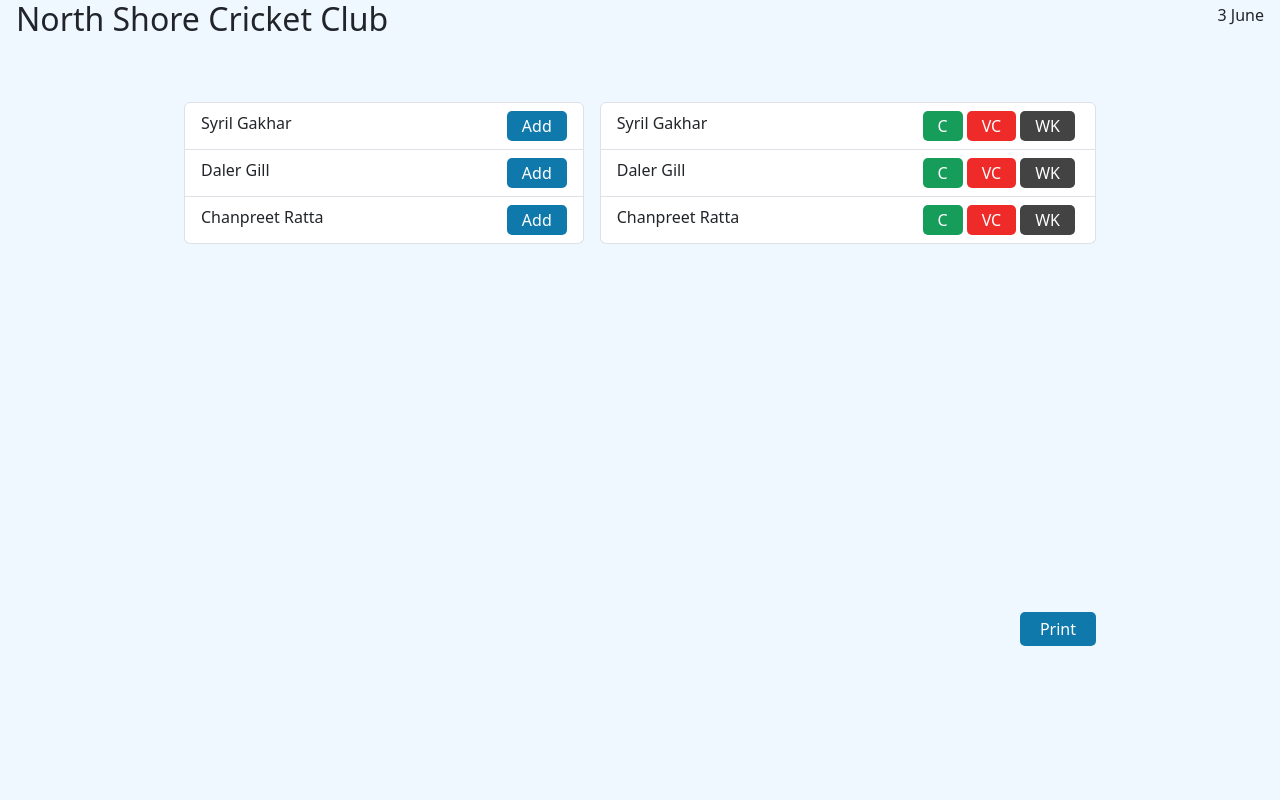
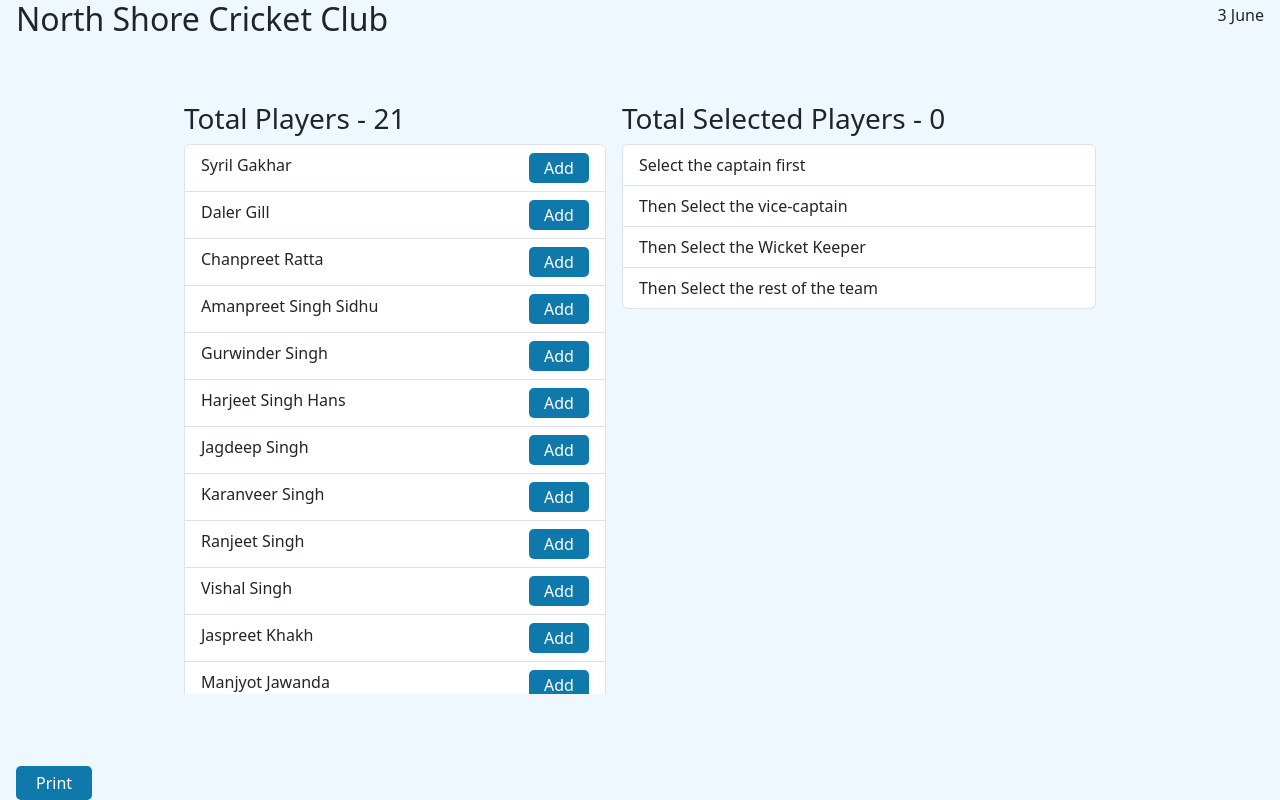
Before and after one commit to chanpreetRatta/teamList, a React (Vite) app: page / in a window 1280 px wide. Built offline with nearby package versions, Linux system fonts and the light colour scheme.

Commit message:
Added total players and Selection list

```diff
--- a/main.css
+++ b/main.css
@@ -1,6 +1,3 @@
-*, *::after, *::before{
-    box-sizing: border-box;
-}
 
 
 body{
@@ -11,10 +8,10 @@ body{
 
 .body-container{
     margin: 3em 10em;
-    height: 70vh;
+    height: 75vh;
 }
 
-.add, .captain, .vice-captain, .wicketkeeper, .print-button{
+.add,  .vice-captain, .print-button{
     border-radius: 5px;
     padding: 3px 15px;
     color: white;
@@ -25,19 +22,16 @@ body{
     background-color: rgb(16, 121, 172);
 }
 
-.captain{
-    background-color: rgb(23, 157, 90);
-}
+
 
 .vice-captain{
     background-color: rgb(238, 43, 41);
 }
 
-.wicketkeeper{
-    background-color: rgb(67, 67, 67);
-}
+
 
 .print-button{
+    border: none;
     width: fit-content;
     padding: 5px 20px;
     background-color: rgb(16, 121, 172);
--- a/src/components/Body.tsx
+++ b/src/components/Body.tsx
@@ -1,59 +1,47 @@
-import { useState } from "react";
+import { useEffect, useState } from "react";
 import PlayerList from "./PlayerList";
 import SelectedPlayers from "./SelectedPlayers";
+import getPlayers from "../services/api-client";
+import type { Player } from "./types";
+import PrintButton from "./PrintButton";
 
 const Body = () => {
-  const [playersList, setPlayersList] = useState([
-    {
-      "CC Player Id": 1241972,
-      "Player Name": "Syril Gakhar",
-      "Series And Division": "Sixth Division",
-      "Team Name": "North Vancouver  IV",
-      "Jersey Number": 24,
-    },
-    {
-      "CC Player Id": 1592470,
-      "Player Name": "Daler Gill",
-      "Series And Division": "Sixth Division",
-      "Team Name": "North Vancouver  IV",
-      "Jersey Number": 95,
-    },
-    {
-      "CC Player Id": 2137274,
-      "Player Name": "Chanpreet Ratta",
-      "Series And Division": "Sixth Division",
-      "Team Name": "North Vancouver  IV",
-      "Jersey Number": 37,
-    },
-  ]);
-  const [selectedPlayers, setSelectedPlayers] = useState([
-    {
-      "CC Player Id": 1241972,
-      "Player Name": "Syril Gakhar",
-      "Series And Division": "Sixth Division",
-      "Team Name": "North Vancouver  IV",
-      "Jersey Number": 24,
-    },
-    {
-      "CC Player Id": 1592470,
-      "Player Name": "Daler Gill",
-      "Series And Division": "Sixth Division",
-      "Team Name": "North Vancouver  IV",
-      "Jersey Number": 95,
-    },
-    {
-      "CC Player Id": 2137274,
-      "Player Name": "Chanpreet Ratta",
-      "Series And Division": "Sixth Division",
-      "Team Name": "North Vancouver  IV",
-      "Jersey Number": 37,
-    },
-  ]);
+  const [playersList, setPlayersList] = useState<Player[]>([]);
+  const [selectedPlayers, setSelectedPlayers] = useState<Player[]>([]);
+  const [errors, setErrors] = useState([]);
+
+  useEffect(() => {
+    getPlayers()
+      .then((res) => setPlayersList(res))
+      .catch((err) => setErrors(err));
+  }, []);
+
+  const handlePlayersSelection = (player: Player) => {
+    setSelectedPlayers([...selectedPlayers, player]);
+    setPlayersList(playersList.filter((i) => i !== player));
+  };
+
+  const handleDeletePlayer = (player: Player) => {
+    setPlayersList([...playersList, player]);
+    setSelectedPlayers(selectedPlayers.filter((i) => i !== player));
+  };
+
   return (
-    <div className="body-container d-flex">
-      <PlayerList playersList={playersList}></PlayerList>
-      <SelectedPlayers playerList={selectedPlayers}></SelectedPlayers>
-    </div>
+    <>
+      <div className="body-container d-flex justify-content-between">
+        <PlayerList
+          playersList={playersList}
+          selectPlayer={(player: Player) => handlePlayersSelection(player)}
+          totalPlayers={playersList.length}
+        ></PlayerList>
+        <SelectedPlayers
+          playerList={selectedPlayers}
+          deletePlayer={(player: Player) => handleDeletePlayer(player)}
+          totalPlayers={selectedPlayers.length}
+        ></SelectedPlayers>
+      </div>
+      <PrintButton totalPlayers={selectedPlayers.length}></PrintButton>
+    </>
   );
 };
 
--- a/src/components/Header.tsx
+++ b/src/components/Header.tsx
@@ -1,19 +1,29 @@
+// Define a TypeScript interface for the component's props
+// The component expects a single prop called `children`, which should be a string
 interface Props {
   children: string;
 }
 
+// Define a functional React component called Header
+// It accepts `children` as a prop, which will typically be used as a heading title
 const Header = ({ children }: Props) => {
+  // Extract the current day of the month and the full name of the current month
   const [day, month] = [
-    new Date().getDate(),
-    new Date().toLocaleString("default", { month: "long" }),
+    new Date().getDate(), // Get current day of the month (1-31)
+    new Date().toLocaleString("default", { month: "long" }), // Get current month as a full name (e.g., "June")
   ];
 
+  // Render the component UI
   return (
-    <span className="d-flex justify-content-between align-items-center ">
+    // Use a <span> as a flex container to layout the heading and date horizontally
+    <span className="d-flex justify-content-between align-items-center">
+      {/* Render the children prop as an <h2> heading */}
       <h2>{children}</h2>
+      {/* Display the current day and month in a <p> tag */}
       <p>{`${day} ${month}`}</p>
     </span>
   );
 };
 
+// Export the Header component for use in other parts of the application
 export default Header;
--- a/src/components/PlayerList.tsx
+++ b/src/components/PlayerList.tsx
@@ -2,21 +2,29 @@ import type { Player } from "./types";
 
 interface Props {
   playersList: Player[];
+  selectPlayer: (player: Player) => void;
+  totalPlayers: number;
 }
 
-const PlayerList = ({ playersList }: Props) => {
+const PlayerList = ({ playersList, selectPlayer, totalPlayers }: Props) => {
   return (
-    <ul className="list-group flex-fill p-2">
+    <div className="flex-fill p-2 overflow-scroll">
+      <h3>Total Players - {totalPlayers}</h3>
+
+      <ul className="list-group player-list ">
         {playersList.map((player) => (
           <li
             className="list-group-item d-flex justify-content-between"
             key={player["CC Player Id"]}
           >
             {player["Player Name"]}
-          <div className="add">Add</div>
+            <div className="add" onClick={() => selectPlayer(player)}>
+              Add
+            </div>
           </li>
         ))}
       </ul>
+    </div>
   );
 };
 
--- a/src/components/PrintButton.tsx
+++ b/src/components/PrintButton.tsx
@@ -1,5 +1,14 @@
-const PrintButton = () => {
-  return <div className="print-button align-self-end">Print</div>;
+interface Props {
+  totalPlayers: number;
+}
+
+const PrintButton = ({ totalPlayers }: Props) => {
+  console.log(totalPlayers);
+  return (
+    <button className="print-button mt-4 align-self-end" disabled>
+      Print
+    </button>
+  );
 };
 
 export default PrintButton;
--- a/src/components/SelectedPlayers.tsx
+++ b/src/components/SelectedPlayers.tsx
@@ -1,13 +1,33 @@
-import PrintButton from "./PrintButton";
 import type { Player } from "./types";
 
 interface Props {
   playerList: Player[];
+  deletePlayer: (player: Player) => void;
+  totalPlayers: number;
 }
 
-const SelectedPlayers = ({ playerList }: Props) => {
+const SelectedPlayers = ({ playerList, deletePlayer, totalPlayers }: Props) => {
+  const messages = [
+    "Select the captain first",
+    "Then Select the vice-captain",
+    "Then Select the Wicket Keeper",
+    "Then Select the rest of the team",
+  ];
   return (
-    <div className="selected-players flex-fill p-2 d-flex flex-column justify-content-between">
+    <div className="flex-fill p-2 overflow-scroll">
+      <h3>Total Selected Players - {totalPlayers}</h3>
+
+      {playerList.length === 0 && (
+        <ul className="list-group">
+          {messages.map((message) => (
+            <li className="list-group-item" key={message}>
+              {message}
+            </li>
+          ))}
+        </ul>
+      )}
+
+      <div className="selected-players d-flex flex-column justify-content-between">
         <ul className=" list-group ">
           {playerList.map((player) => (
             <li
@@ -16,14 +36,17 @@ const SelectedPlayers = ({ playerList }: Props) => {
             >
               {player["Player Name"]}
               <div className="attribute d-flex">
-              <div className="captain me-1">C</div>
-              <div className="vice-captain me-1">VC</div>
-              <div className="wicketkeeper me-1">WK</div>
+                <div
+                  className="vice-captain me-1"
+                  onClick={() => deletePlayer(player)}
+                >
+                  Del
+                </div>
               </div>
             </li>
           ))}
         </ul>
-      <PrintButton></PrintButton>
+      </div>
     </div>
   );
 };
--- a/src/services/api-client.ts
+++ b/src/services/api-client.ts
@@ -3,10 +3,14 @@
 import axios from "axios";
 
 const getPlayers = () => {
-    const baseURL = "./players.json";
-    const response = axios.get(baseURL);
+    const baseURL = "./players.json"
 
-    return response
+    const response =  axios.get(baseURL)
+    .then(res => res.data)
+    .catch(err => err);
+
+
+    return response;
 }
 
 export default getPlayers;
```
Also changed, not shown: players.json (renamed from src/services/players.json). Lines whose indentation alone changed are shown as unchanged.
